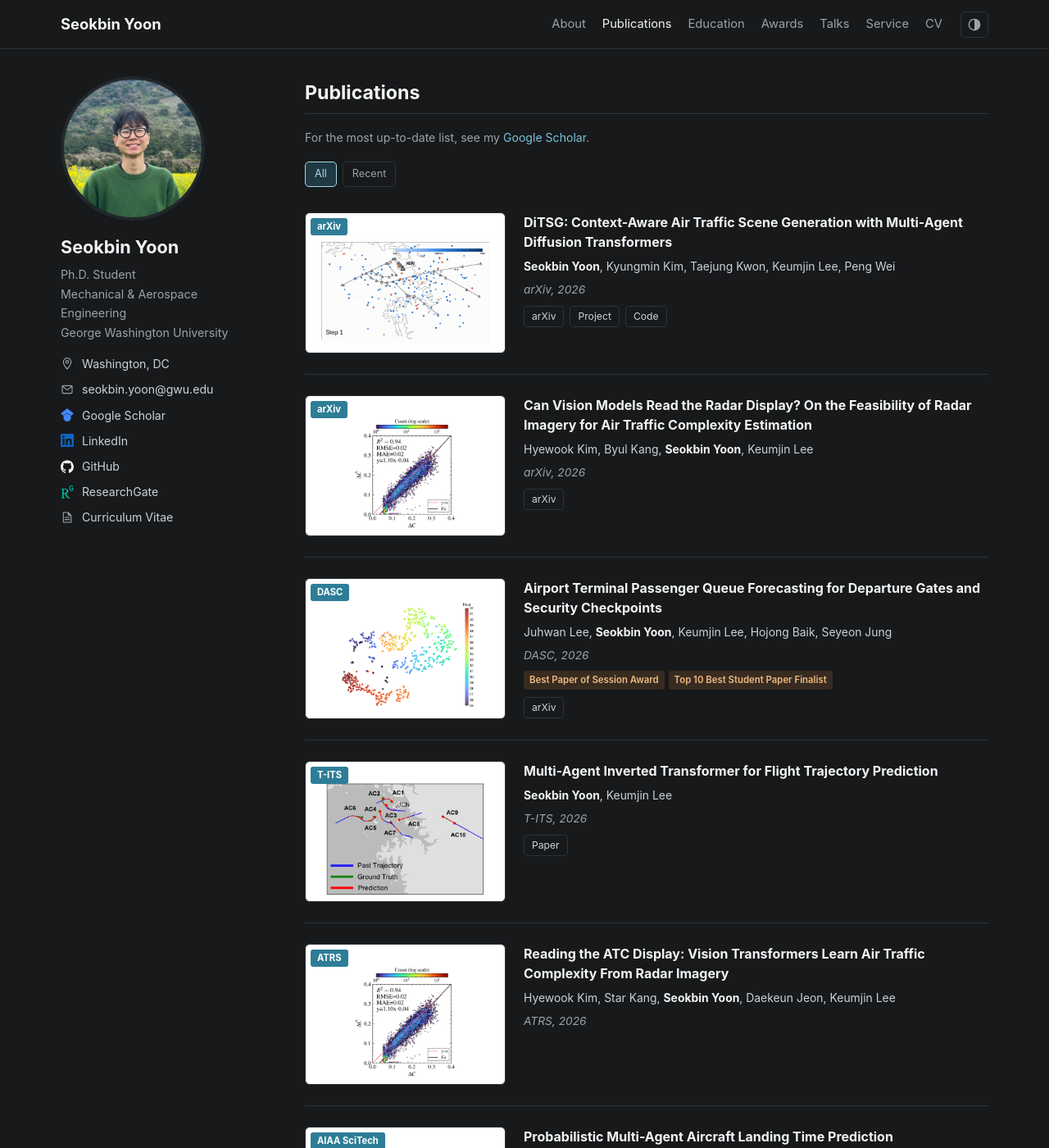
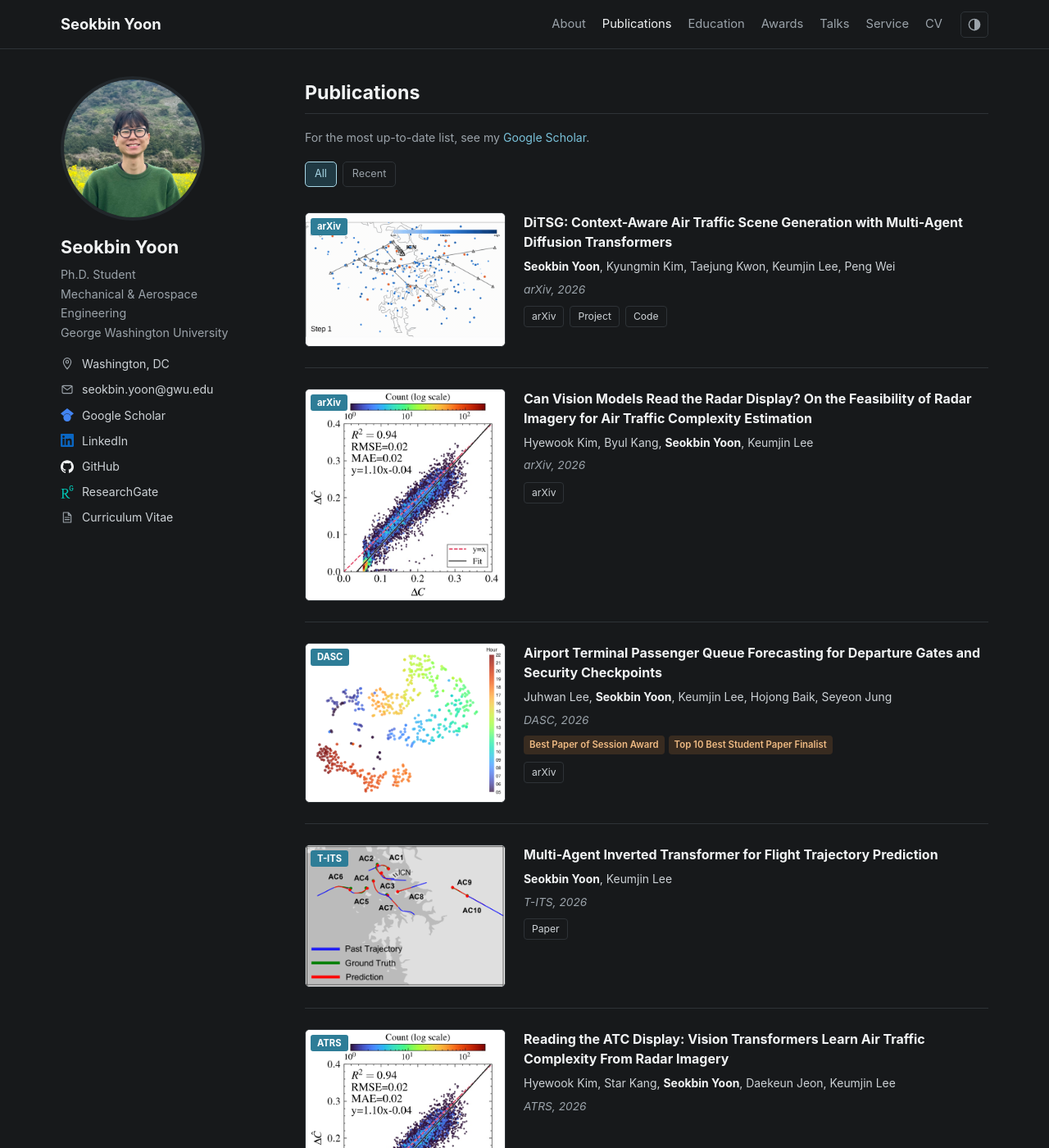
Before and after one commit to seokbinyoon96/seokbinyoon96.github.io, a Jekyll site: the page index.html, which Jekyll copies as it is, in a window 1280 px wide and 1400 px high, scrolled down 405 px. Shown: the whole window at 82% size. Built offline with Jekyll 4.4.1, drawn with Linux system fonts in a browser that asks for light colours.

Commit message:
Let publication figures fill the thumbnail width at their natural aspect ratio

```diff
--- a/assets/css/portfolio.css
+++ b/assets/css/portfolio.css
@@ -60,7 +60,7 @@ p { margin: 0 0 15px; }
 .publication { display: grid; grid-template-columns: 245px minmax(0, 1fr); align-items: start; gap: 22px; padding: 25px 0; border-bottom: 1px solid var(--border); }
 .publication:last-child { border-bottom: 0; padding-bottom: 0; }
 .publication-visual { position: relative; min-width: 0; border: 1px solid var(--border); border-radius: 6px; background: #fff; overflow: hidden; }
-.publication-visual img { display: block; width: 100%; height: 170px; object-fit: contain; padding: 26px 7px 7px; }
+.publication-visual img { display: block; width: 100%; height: auto; object-fit: contain; padding: 0; }
 .venue-tag { position: absolute; z-index: 1; top: 6px; left: 6px; color: #fff; background: #2e7d97; padding: 2px 8px; font-size: .7rem; line-height: 1.5; border-radius: 3px; font-weight: 650; }
 .publication-placeholder { height: 170px; display: grid; place-content: center; text-align: center; color: #67767d; font-size: .85rem; }
 .publication-placeholder span { font-size: 1.7rem; }
@@ -115,7 +115,6 @@ footer { border-top: 1px solid var(--border); margin-top: 40px; }
   .page-layout { padding: 24px 18px 8px; }
   h2 { font-size: 1.3rem; }
   .publication { grid-template-columns: 1fr; gap: 14px; padding: 24px 0; }
-  .publication-visual img { height: 205px; padding-top: 29px; }
   .publication h3 { font-size: 1.01rem; }
   .education-entry { grid-template-columns: 85px minmax(0, 1fr); gap: 14px; }
   .education-logo { height: 70px; }
--- a/index.html
+++ b/index.html
@@ -14,7 +14,7 @@
   <meta property="og:image" content="https://seokbinyoon96.github.io/images/seokbinyoon_pic.jpg">
   <link rel="icon" href="images/seokbinyoon_pic.jpg">
   <script src="script/theme.js?v=1"></script>
-  <link rel="stylesheet" href="assets/css/portfolio.css?v=2">
+  <link rel="stylesheet" href="assets/css/portfolio.css?v=3">
   <script async src="https://www.googletagmanager.com/gtag/js?id=G-J7VM7M2KH0"></script>
   <script>
     window.dataLayer = window.dataLayer || [];
```
